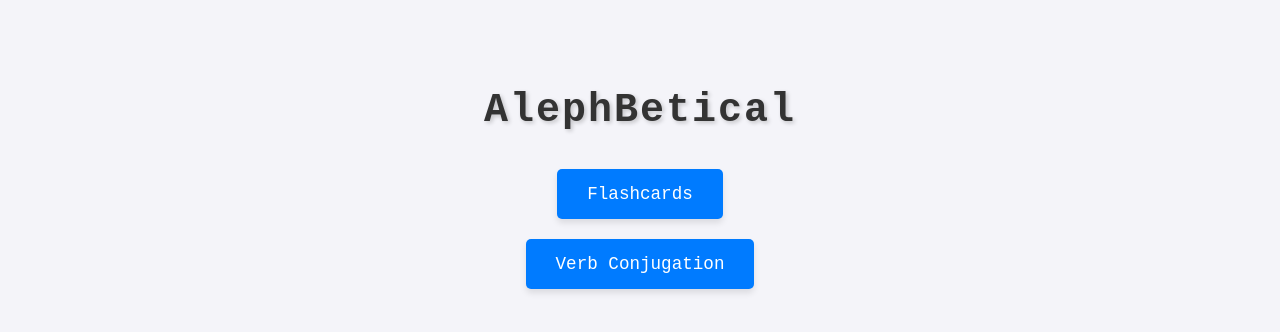
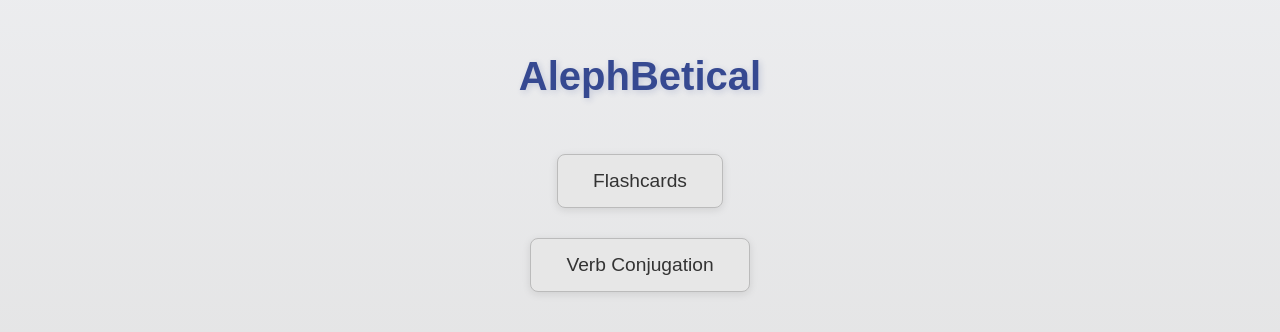
Before and after one commit to 0xkaos/aleph-launcher, a plain HTML site: page index.html in a window 1280 px wide. Shown: the part 220-552 px from the top of the page. Drawn offline with Linux system fonts and the light colour scheme.

Commit message:
Update index.html

```diff
--- a/index.html
+++ b/index.html
@@ -5,45 +5,114 @@
     <meta name="viewport" content="width=device-width, initial-scale=1.0">
     <title>AlephBetical</title>
     <style>
+        /* Root variables for consistency with the other page */
+        :root {
+            --font-family: 'Varela Round', Arial, sans-serif;
+            --background-color: #F0F1F4;
+            --background-image: linear-gradient(to bottom, #F0F1F4, #e0e0e0);
+            --text-color: #333;
+            --primary-color: #364991;
+            --accent-color: #ff6600;
+            --container-bg: #fff;
+            --container-shadow: 0 4px 15px rgba(0, 0, 0, 0.15);
+            --box-shadow: 0 2px 8px rgba(0, 0, 0, 0.1);
+            --button-bg: #e7e7e7;
+            --button-border: #bbb;
+            --button-text-color: #333;
+        }
+
+        /* Dark mode adjustments */
+        body.dark-mode {
+            --background-color: #121212;
+            --background-image: none;
+            --text-color: #e0e0e0;
+            --container-bg: rgba(30, 30, 30, 0.9);
+            --container-shadow: 0 4px 15px rgba(0, 0, 0, 0.5);
+            --box-shadow: 0 2px 8px rgba(0, 0, 0, 0.5);
+            --button-bg: #444;
+            --button-border: #555;
+            --button-text-color: #e0e0e0;
+            --primary-color: #8fb0d6; /* Adjusted for dark mode readability */
+            --accent-color: #8fb0d6;
+        }
+
+        * {
+            margin: 0;
+            padding: 0;
+            box-sizing: border-box;
+        }
+
         /* Base styling for the entire page */
         body {
+            font-family: var(--font-family);
             display: flex;
             flex-direction: column;
             justify-content: center;
             align-items: center;
-            height: 100vh;
-            background-color: #f4f4f9; /* Light, serene background */
-            font-family: 'Courier New', monospace; /* Changed to a more 'coding' feel */
-            margin: 0;
-            padding: 0;
+            min-height: 100vh;
+            background-color: var(--background-color);
+            background-image: var(--background-image);
+            color: var(--text-color);
+            padding: 20px;
+            transition: background-color 0.3s ease, color 0.3s ease;
         }
 
         /* Styling for the main title */
         h1 {
-            color: #333;
-            text-shadow: 2px 2px 4px rgba(0,0,0,0.2); /* Adds a subtle shadow for depth */
+            font-family: var(--font-family);
+            color: var(--primary-color);
             font-size: 2.5em;
-            letter-spacing: 2px;
+            font-weight: 600;
+            text-align: center;
+            margin-bottom: 40px;
+            text-shadow: 2px 2px 6px rgba(54, 73, 145, 0.2); /* Subtle shadow for depth */
+            transition: color 0.3s ease;
         }
 
         /* Button-like links */
         a {
-            margin: 10px;
-            padding: 15px 30px;
-            color: white;
-            background-color: #007bff; /* Bright blue for vibrant action */
+            display: inline-block;
+            margin: 15px;
+            padding: 15px 35px;
+            color: var(--button-text-color);
+            background-color: var(--button-bg);
             text-decoration: none;
-            border-radius: 5px;
-            transition: all 0.3s ease; /* Smooth transition for all properties */
-            box-shadow: 0 4px 6px rgba(0, 0, 0, 0.1); /* Adds depth with shadow */
-            font-size: 1.1em;
+            border: 1px solid var(--button-border);
+            border-radius: 8px; /* Consistent with the other page */
+            font-size: 1.2em;
+            font-weight: 500;
+            text-align: center;
+            box-shadow: var(--box-shadow);
+            transition: all 0.3s ease; /* Smooth transitions */
         }
 
         /* Hover effect for links */
         a:hover {
-            background-color: #0056b3; /* Darker blue on hover */
+            background-color: var(--primary-color);
+            color: #fff;
+            border-color: var(--primary-color);
             transform: translateY(-2px); /* Slight lift effect */
-            box-shadow: 0 6px 8px rgba(0, 0, 0, 0.15); /* Enhanced shadow on hover */
+            box-shadow: 0 4px 10px rgba(54, 73, 145, 0.3); /* Enhanced shadow */
+        }
+
+        body.dark-mode a:hover {
+            background-color: var(--accent-color);
+            border-color: var(--accent-color);
+            box-shadow: 0 4px 10px rgba(143, 176, 214, 0.3);
+        }
+
+        /* Responsive adjustments */
+        @media (max-width: 768px) {
+            h1 {
+                font-size: 1.8em;
+                margin-bottom: 30px;
+            }
+
+            a {
+                padding: 12px 25px;
+                font-size: 1em;
+                margin: 10px;
+            }
         }
     </style>
 </head>
```
